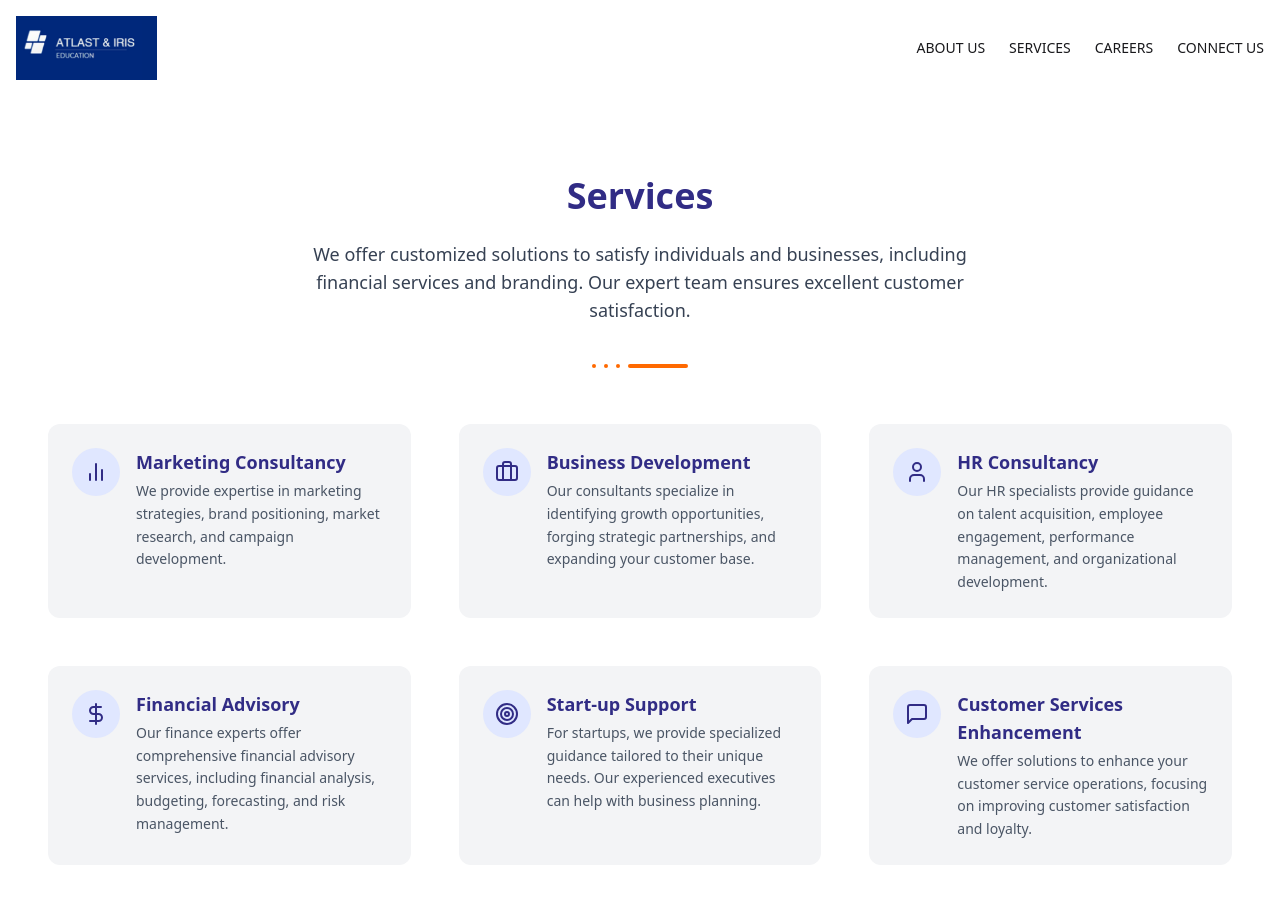
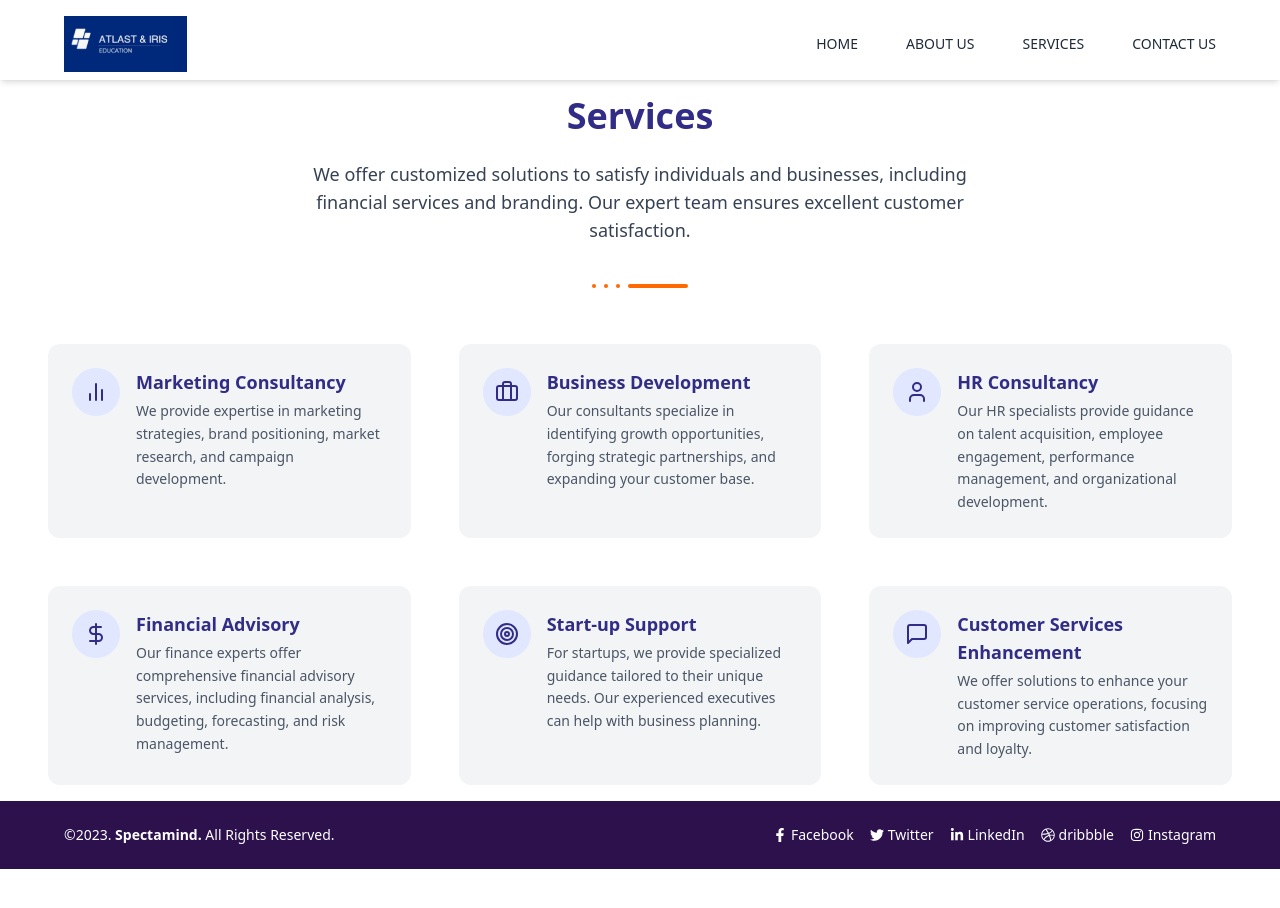
Before and after one commit to Vijayasandeep/consult, a React (Vite) app in the folder frontend/: page /services in a window 1280 px wide. Shown: the top 908 px of the page. After the commit the page ends 869 px from the top, so only its background shows below. Built offline with nearby package versions, Linux system fonts and the light colour scheme.

Commit message:
navbar changes

```diff
--- a/frontend/index.html
+++ b/frontend/index.html
@@ -2,9 +2,9 @@
 <html lang="en">
   <head>
     <meta charset="UTF-8" />
-    <link rel="icon" type="image/svg+xml" />
+    <link rel="icon" href="/favicon.ico" />
     <meta name="viewport" content="width=device-width, initial-scale=1.0" />
-    <title>Atlas</title>
+    <title>Atlast Consultancy</title>
   </head>
   <body>
     <div id="root"></div>
--- a/frontend/package.json
+++ b/frontend/package.json
@@ -12,6 +12,8 @@
   "dependencies": {
     "@tailwindcss/vite": "^4.0.14",
     "axios": "^1.8.3",
+    "framer-motion": "^12.7.5",
+    "lucide-react": "^0.503.0",
     "react": "^19.0.0",
     "react-dom": "^19.0.0",
     "react-icons": "^5.5.0",
--- a/frontend/src/App.tsx
+++ b/frontend/src/App.tsx
@@ -5,12 +5,15 @@ import Services from "./pages/Services.tsx";
 import Careers from "./pages/Careers";
 import Contact from "./pages/Contact";
 import Navbar from "./components/Navbar.tsx";
+import Footer from "./components/Footer.tsx";
 
 function App() {
     return (
         <>
-         <Router >
+            <Router>
+                <div className="flex flex-col min-h-screen bg-white">
                     <Navbar />
+                    <main className="flex-1 pt-20"> {/* Adjust pt-20 to match your Navbar height */}
                         <Routes>
                             <Route path="/" element={<Home />} />
                             <Route path="/about" element={<About />} />
@@ -18,7 +21,11 @@ function App() {
                             <Route path="/careers" element={<Careers />} />
                             <Route path="/contact" element={<Contact />} />
                         </Routes>
+                    </main>
+                    <Footer />
+                </div>
             </Router>
+
         </>
 
     );
--- a/frontend/src/components/Navbar.tsx
+++ b/frontend/src/components/Navbar.tsx
@@ -1,13 +1,11 @@
 import { useState, useRef, useEffect } from "react";
-import { NavLink,Link } from "react-router-dom";
+import { NavLink, Link } from "react-router-dom";
 import logo from "../images/logo.png";
-
 
 const Navbar = () => {
     const [isOpen, setIsOpen] = useState(false);
     const dropdownRef = useRef<HTMLDivElement>(null);
 
-    // Close dropdown when clicking outside
     useEffect(() => {
         const handleClickOutside = (event: MouseEvent) => {
             if (dropdownRef.current && !dropdownRef.current.contains(event.target as Node)) {
@@ -21,23 +19,27 @@ const Navbar = () => {
     }, []);
 
     return (
-        <nav className="bg-white text-blue py-4">
-            <div className="container mx-auto px-4 flex items-center justify-between relative">
+        // <nav className="bg-white/80 backdrop-blur-md fixed top-0 w-full z-50 shadow-md">
+            <nav className="h-20 sm:h-20 bg-white/80 backdrop-blur-md fixed top-0 w-full z-50 shadow-md">
+
+            <div className="w-full px-6 sm:px-16 py-4 flex items-center justify-between">
                 {/* Logo */}
-               <NavLink to='/'> <img src={logo} alt="ATLAS & IRIS" className="h-12 sm:h-16 w-auto" />
-               </NavLink>
+                <NavLink to="/">
+                    <img src={logo} alt="ATLAS & IRIS" className="h-10 sm:h-14 w-auto" />
+                </NavLink>
+
                 {/* Desktop Links */}
-                <div className="hidden sm:flex space-x-6 text-sm">
-                    <NavLink to="/about" className="hover:underline">ABOUT US</NavLink>
-                    <NavLink to="/services" className="hover:underline">SERVICES</NavLink>
-                    <NavLink to="/careers" className="hover:underline">CAREERS</NavLink>
-                    <NavLink to="/contact" className="hover:underline">CONNECT US</NavLink>
+                <div className="hidden sm:flex space-x-12 text-sm font-medium text-gray-800">
+                    <NavLink to="/" className="hover:underline transition">HOME</NavLink>
+                    <NavLink to="/about" className="hover:underline transition">ABOUT US</NavLink>
+                    <NavLink to="/services" className="hover:underline transition">SERVICES</NavLink>
+                    <NavLink to="/contact" className="hover:underline transition">CONTACT US</NavLink>
                 </div>
 
-                {/* Mobile Dropdown */}
+                {/* Mobile Menu Button */}
                 <div className="sm:hidden relative" ref={dropdownRef}>
                     <button onClick={() => setIsOpen(!isOpen)} className="focus:outline-none">
-                        <svg className="w-6 h-6" fill="none" stroke="currentColor" strokeWidth="2" viewBox="0 0 24 24">
+                        <svg className="w-7 h-7 text-gray-800" fill="none" stroke="currentColor" strokeWidth="2" viewBox="0 0 24 24">
                             {isOpen ? (
                                 <path strokeLinecap="round" strokeLinejoin="round" d="M6 18L18 6M6 6l12 12" />
                             ) : (
@@ -47,49 +49,18 @@ const Navbar = () => {
                     </button>
 
                     {isOpen && (
-                        <div className="absolute top-14 right-4 bg-white shadow-md rounded-md p-4 z-50 min-w-[150px]">
-                            <Link
-                                to="/"
-                                onClick={() => setIsOpen(false)}
-                                className="block px-4 py-2 text-black hover:bg-gray-100"
-                            >
-                                Home
-                            </Link>
-                            <Link
-                                to="/services"
-                                onClick={() => setIsOpen(false)}
-                                className="block px-4 py-2 text-black hover:bg-gray-100"
-                            >
-                                Services
-                            </Link>
-                            <Link
-                                to="/about"
-                                onClick={() => setIsOpen(false)}
-                                className="block px-4 py-2 text-black hover:bg-gray-100 whitespace-nowrap"
-                            >
-                                About Us
-                            </Link>
-                            <Link
-                                to="/contact"
-                                onClick={() => setIsOpen(false)}
-                                className="block px-4 py-2 text-black hover:bg-gray-100 whitespace-nowrap"
-                            >
-                                Contact Us
-                            </Link>
-                            <Link
-                                to="/careers"
-                                onClick={() => setIsOpen(false)}
-                                className="block px-4 py-2 text-black hover:bg-gray-100 whitespace-nowrap"
-                            >
-                                Careers
-                            </Link>
+                        <div className="absolute top-14 right-0 bg-white/90 backdrop-blur-md shadow-lg rounded-md py-2 w-48 text-sm font-medium z-50">
+                            <Link to="/" onClick={() => setIsOpen(false)} className="block px-4 py-2 text-gray-800 hover:bg-gray-100">Home</Link>
+                            <Link to="/services" onClick={() => setIsOpen(false)} className="block px-4 py-2 text-gray-800 hover:bg-gray-100">Services</Link>
+                            <Link to="/about" onClick={() => setIsOpen(false)} className="block px-4 py-2 text-gray-800 hover:bg-gray-100">About Us</Link>
+                            <Link to="/contact" onClick={() => setIsOpen(false)} className="block px-4 py-2 text-gray-800 hover:bg-gray-100">Contact Us</Link>
+                            <Link to="/careers" onClick={() => setIsOpen(false)} className="block px-4 py-2 text-gray-800 hover:bg-gray-100">Careers</Link>
                         </div>
-
                     )}
-
                 </div>
             </div>
         </nav>
+
     );
 };
 
--- a/frontend/src/pages/Home.tsx
+++ b/frontend/src/pages/Home.tsx
@@ -5,7 +5,7 @@ import Stats from "../components/Stats";
 import Testimonials from "../components/Testimonials";
 import LatestNews from "../components/LatestNews";
 import FooterSubscribeComponent from "../components/FooterSubcribeComponent";
-import Footer from "../components/Footer";
+// import Footer from "../components/Footer";
 
 const Home: React.FC = () => {
   return (
@@ -51,7 +51,7 @@ const Home: React.FC = () => {
       <Stats />
       <LatestNews/>
       <FooterSubscribeComponent/>
-      <Footer/>
+      {/*<Footer/>*/}
     </div>
   );
 };
--- a/frontend/src/pages/Services.tsx
+++ b/frontend/src/pages/Services.tsx
@@ -48,7 +48,7 @@ const services = [
 
 const Services = () => {
     return (
-        <section className="min-h-screen bg-white px-4 py-20 text-center">
+        <section className="min-h-[18vh] bg-white px-4 py-4 text-center">
             <div className="max-w-7xl mx-auto">
                 <h2 className="text-4xl font-bold text-indigo-900 mb-6">Services</h2>
                 <p className="max-w-2xl mx-auto text-gray-700 text-base sm:text-lg mb-10">
```
Also changed, not shown: 2 other files (tests, documents, lock files or other folders). Lines whose indentation alone changed are shown as unchanged.
